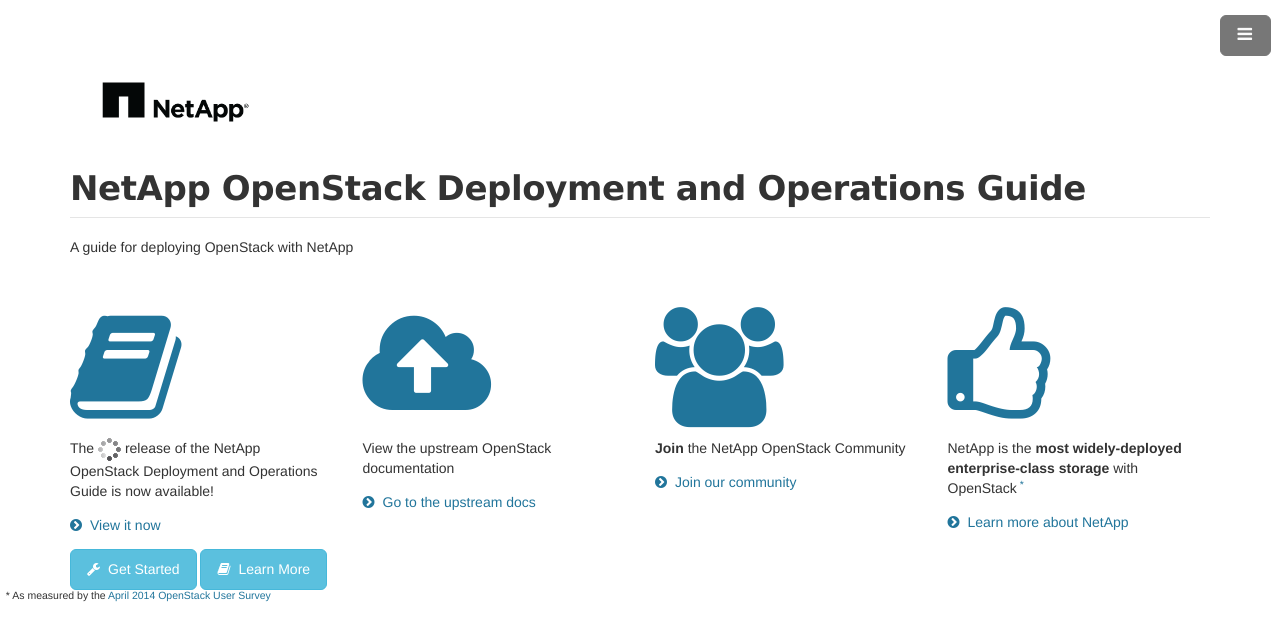
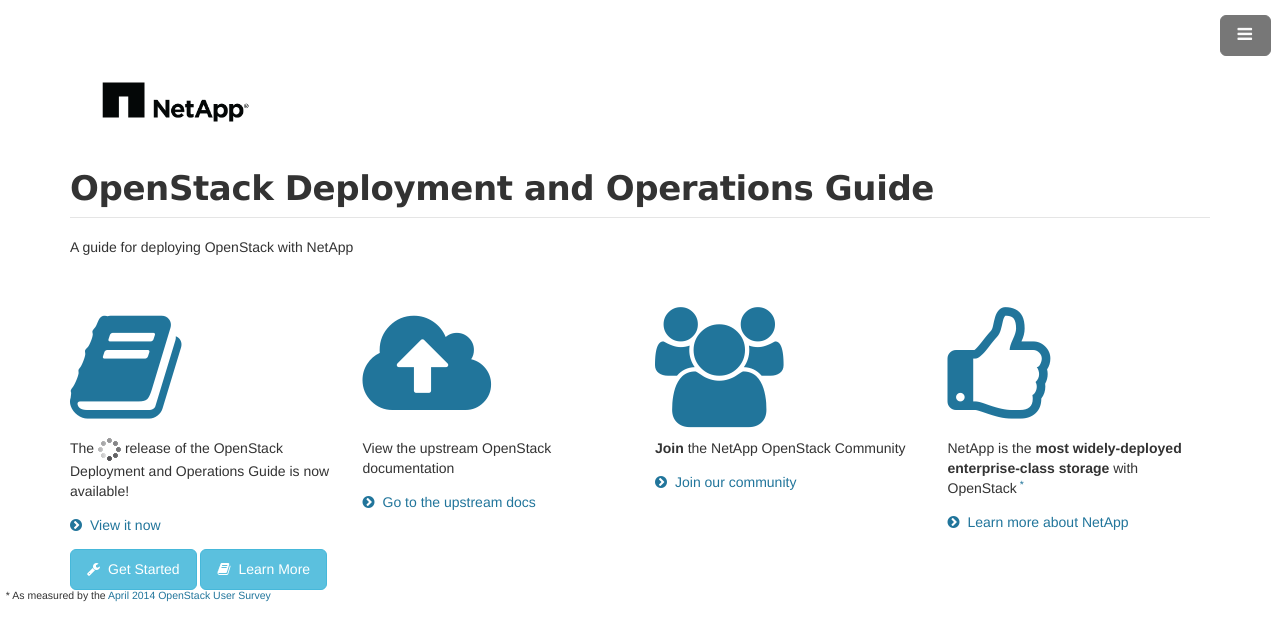
Before and after one commit to tombarron/openstack-deploy-ops-guide, a Jekyll site: the page built from index.html, in a window 1280 px wide. Shown: the top 641 px of the page. Built offline with Jekyll 4.4.1, drawn with Linux system fonts in a browser that asks for light colours.

Commit message:
Update _config.yml

```diff
--- a/_config.yml
+++ b/_config.yml
@@ -1,6 +1,6 @@
 markdown: kramdown
 # Project
-project: NetApp OpenStack Deployment and Operations Guide
+project: OpenStack Deployment and Operations Guide
 lead: "A guide for deploying OpenStack with NetApp"
 public_url: http://netapp.github.io/openstack-deploy-ops-guide
 
```
